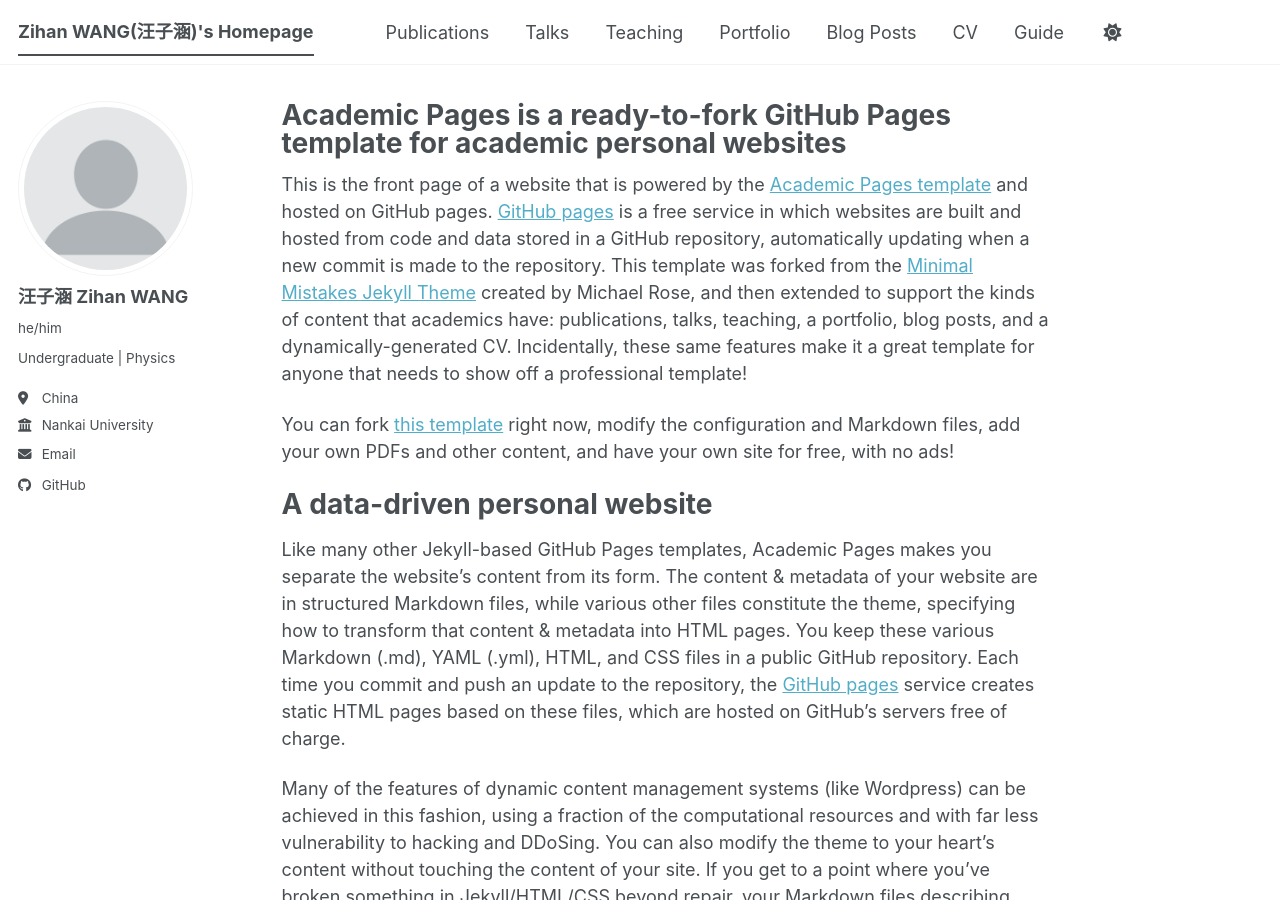
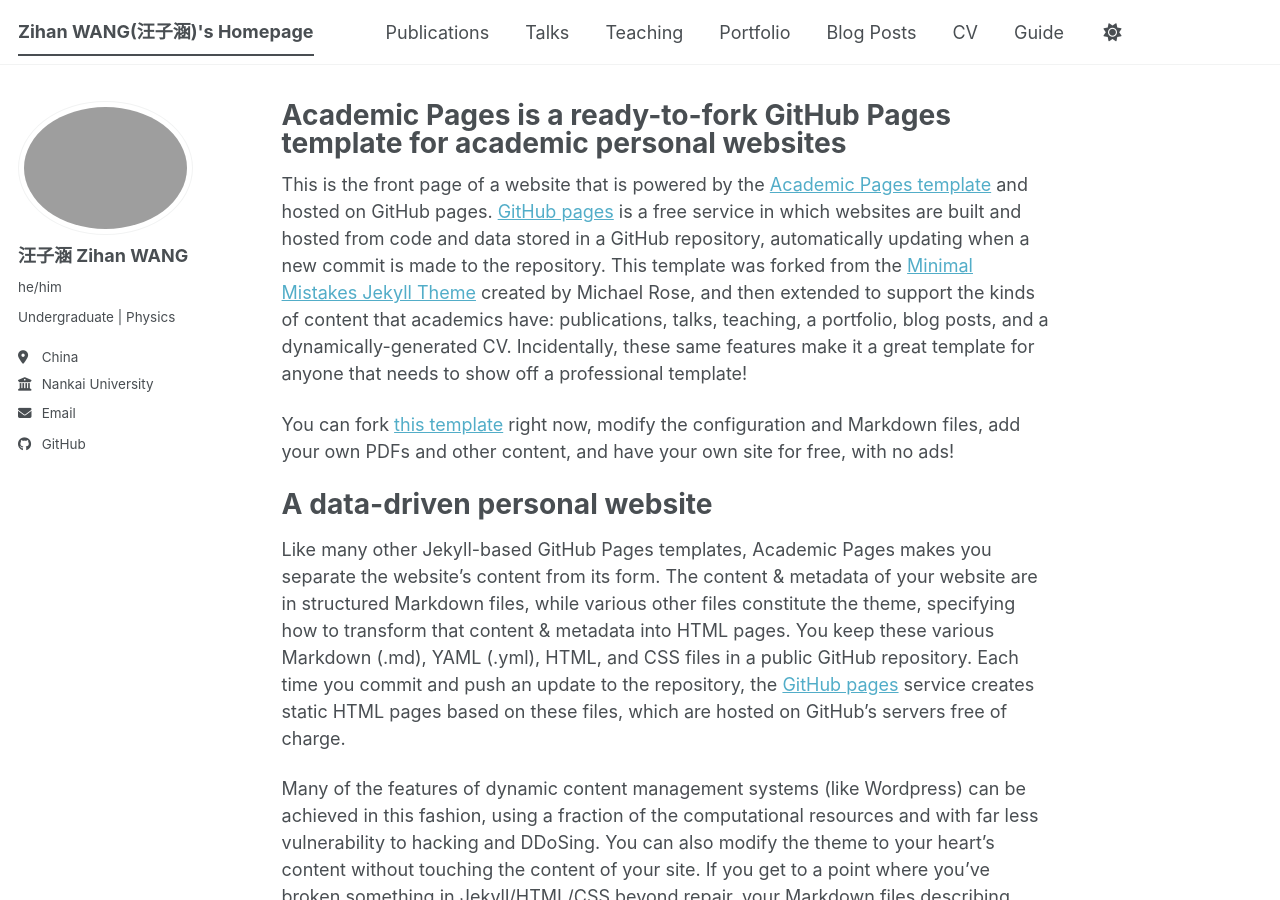
Before and after one commit to zhwang6626/zhwang6626.github.io, a Jekyll site: the page built from _pages/about.md, in a window 1280 px wide and 900 px high. Built offline with Jekyll 4.4.1, drawn with Linux system fonts in a browser that asks for light colours; a script bundle is joined from its source files by our own code; library files that are not in the unit come from our copies.

Commit message:
Update _config.yml

```diff
--- a/_config.yml
+++ b/_config.yml
@@ -23,7 +23,7 @@
 #               Additional customization can be done by editing /_includes/author-profile.html
 author:
   # Biographic information
-  avatar           : "profile.png"
+  avatar           : "my-photo.png"
   name             : "汪子涵 Zihan WANG"
   pronouns         : "he/him"
   bio              : "Undergraduate | Physics"
```
